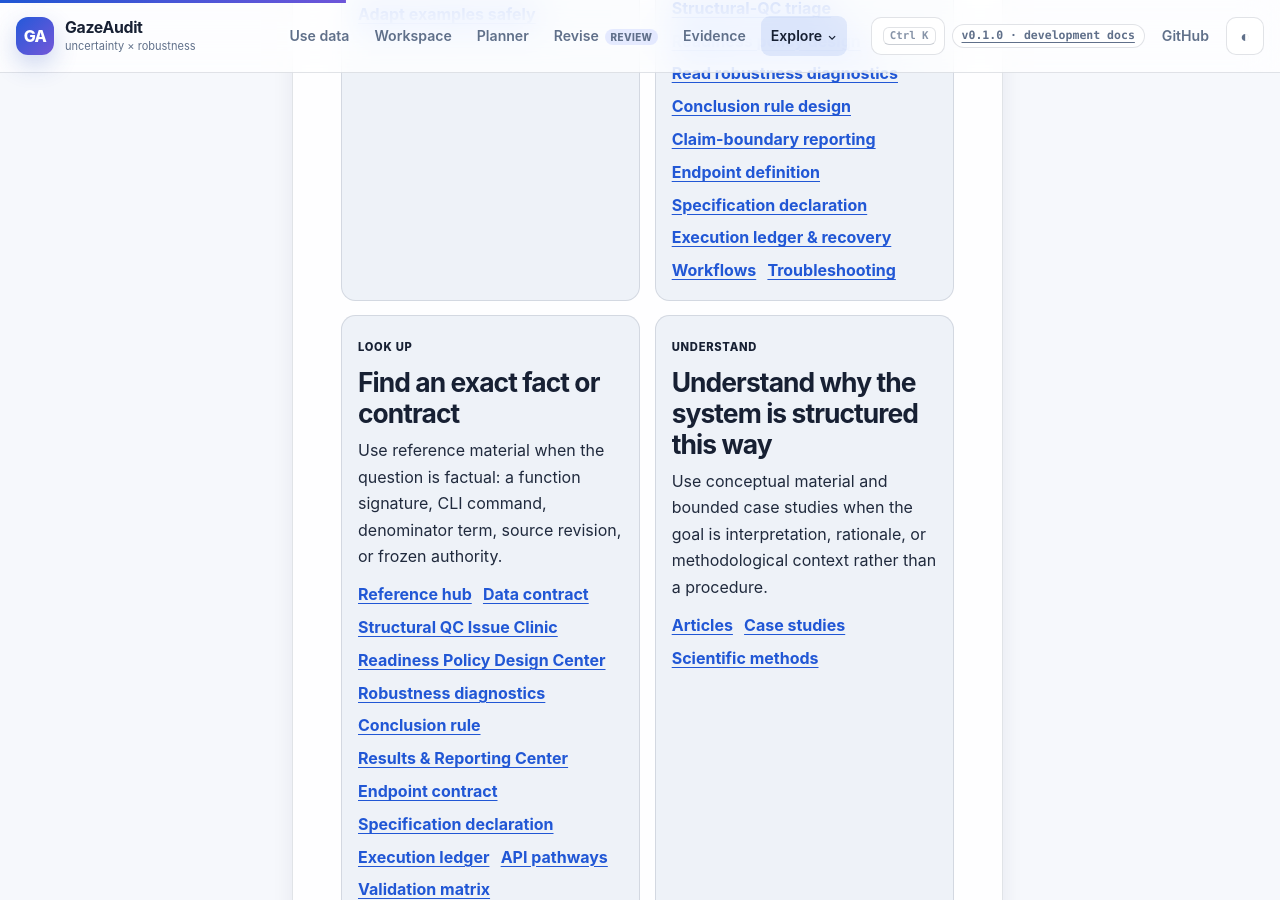
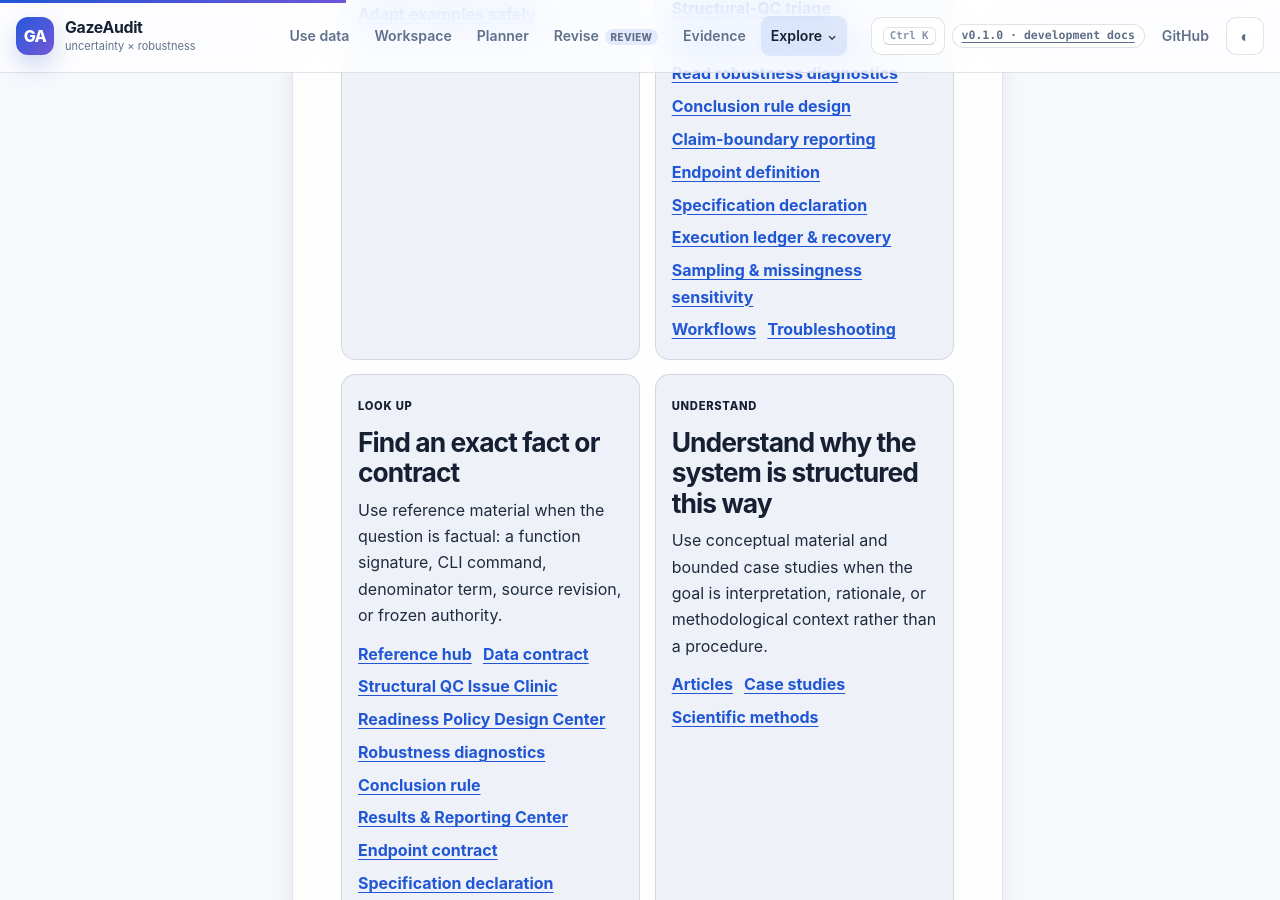
Before and after one commit to stefanosbalaskas/GazeAudit, a Jekyll site: the page built from docs/documentation-map.md, in a window 1280 px wide and 900 px high, scrolled down 917 px. Built offline with Jekyll 4.4.1, drawn with Linux system fonts in a browser that asks for light colours.

Commit message:
docs: add sampling missingness guide to compass

```diff
--- a/docs/documentation-map.md
+++ b/docs/documentation-map.md
@@ -42,6 +42,7 @@ This structure is adapted from the tutorial / how-to / reference / explanation s
       <a href="{{ '/docs/guides/endpoint-definition/' | relative_url }}">Endpoint definition</a>
       <a href="{{ '/docs/guides/specification-declaration/' | relative_url }}">Specification declaration</a>
       <a href="{{ '/docs/guides/execution-ledger-recovery/' | relative_url }}">Execution ledger & recovery</a>
+      <a href="{{ '/docs/guides/sampling-missingness-sensitivity/' | relative_url }}">Sampling & missingness sensitivity</a>
       <a href="{{ '/docs/workflows/' | relative_url }}">Workflows</a>
       <a href="{{ '/docs/guides/troubleshooting/' | relative_url }}">Troubleshooting</a>
     </div>
```
